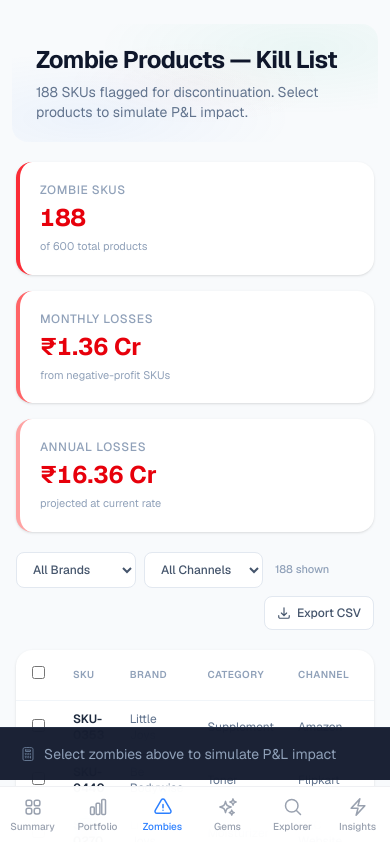
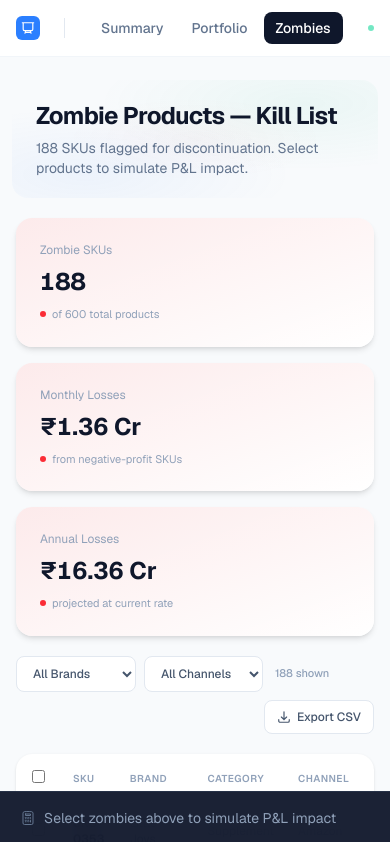
Before and after one commit to SakshamKotecha05/MarginMap, a Next.js app: page /zombies in a window 390 px wide. Shown: the top 842 px of the page. Built offline with nearby package versions, Linux system fonts and the light colour scheme.

Commit message:
Replaced the sidebar and mobile nav with top navigation bar

```diff
--- a/app/explorer/page.tsx
+++ b/app/explorer/page.tsx
@@ -78,7 +78,7 @@ export default function ExplorerPage() {
   };
 
   return (
-    <div className="px-4 py-6 lg:px-8 space-y-5 max-w-[1400px]">
+    <div className="px-4 py-6 lg:px-8 space-y-5 max-w-[1400px] mx-auto">
       {/* Header */}
       <div className="gradient-mesh rounded-2xl px-6 py-5 -mx-1">
         <h1 className="text-2xl lg:text-3xl font-bold text-slate-900 tracking-tight">Explorer</h1>
--- a/app/layout.tsx
+++ b/app/layout.tsx
@@ -1,8 +1,7 @@
 import type { Metadata } from "next";
 import { Geist, Geist_Mono } from "next/font/google";
 import "./globals.css";
-import Sidebar from "@/components/layout/Sidebar";
-import MobileNav from "@/components/layout/MobileNav";
+import Nav from "@/components/layout/Nav";
 
 const geistSans = Geist({ variable: "--font-geist-sans", subsets: ["latin"] });
 const geistMono = Geist_Mono({ variable: "--font-geist-mono", subsets: ["latin"] });
@@ -16,13 +15,10 @@ export default function RootLayout({ children }: { children: React.ReactNode })
   return (
     <html lang="en" className={`${geistSans.variable} ${geistMono.variable} h-full antialiased`}>
       <body className="min-h-full bg-gray-50">
-        <div className="flex min-h-screen">
-          <Sidebar />
-          <main className="flex-1 lg:ml-64 pb-16 lg:pb-0 min-w-0">
-            {children}
-          </main>
-        </div>
-        <MobileNav />
+        <Nav />
+        <main className="pt-14">
+          {children}
+        </main>
       </body>
     </html>
   );
--- a/app/page.tsx
+++ b/app/page.tsx
@@ -53,7 +53,7 @@ function ChartTooltip({ active, payload, label }: { active?: boolean; payload?:
 
 export default function SummaryPage() {
   return (
-    <div className="px-4 py-6 lg:px-8 space-y-6 max-w-[1400px]">
+    <div className="px-4 py-6 lg:px-8 space-y-6 max-w-[1400px] mx-auto">
       {/* Header with gradient mesh */}
       <div className="gradient-mesh rounded-2xl px-6 py-5 -mx-1">
         <h1 className="text-2xl lg:text-3xl font-bold text-slate-900 tracking-tight">Portfolio Summary</h1>
--- a/app/portfolio/page.tsx
+++ b/app/portfolio/page.tsx
@@ -64,7 +64,7 @@ export default function PortfolioPage() {
   );
 
   return (
-    <div className="px-4 py-6 lg:px-8 space-y-5 max-w-[1400px]">
+    <div className="px-4 py-6 lg:px-8 space-y-5 max-w-[1400px] mx-auto">
       {/* Header */}
       <div className="gradient-mesh rounded-2xl px-6 py-5 -mx-1">
         <h1 className="text-2xl lg:text-3xl font-bold text-slate-900 tracking-tight">Portfolio Quadrant</h1>
--- a/app/zombies/page.tsx
+++ b/app/zombies/page.tsx
@@ -58,7 +58,7 @@ export default function ZombiesPage() {
   };
 
   return (
-    <div className="px-4 py-6 lg:px-8 pb-32 space-y-5 max-w-[1400px]">
+    <div className="px-4 py-6 lg:px-8 pb-32 space-y-5 max-w-[1400px] mx-auto">
       {/* Header */}
       <div className="gradient-mesh rounded-2xl px-6 py-5 -mx-1">
         <h1 className="text-2xl lg:text-3xl font-bold text-slate-900 tracking-tight">Zombie Products — Kill List</h1>
@@ -69,20 +69,29 @@ export default function ZombiesPage() {
 
       {/* Summary stats */}
       <section className="grid grid-cols-1 sm:grid-cols-3 gap-4">
-        <div className="bg-white rounded-2xl shadow-sm p-5 border-l-4 border-l-red-500 card-hover">
-          <p className="text-xs font-medium text-slate-400 uppercase tracking-wider mb-1">Zombie SKUs</p>
-          <p className="text-2xl lg:text-3xl font-bold tabular text-red-600">{zombies.length}</p>
-          <p className="text-[11px] text-slate-400 mt-1">of 600 total products</p>
+        <div className="bg-gradient-to-br from-red-100/65 to-white rounded-2xl shadow-md p-6 card-hover">
+          <p className="text-xs text-slate-400 mb-2">Zombie SKUs</p>
+          <p className="text-2xl lg:text-3xl font-bold tabular text-slate-900">{zombies.length}</p>
+          <div className="flex items-center gap-1.5 mt-2">
+            <span className="w-1.5 h-1.5 rounded-full bg-red-500 flex-shrink-0" />
+            <p className="text-[11px] text-slate-400">of 600 total products</p>
+          </div>
         </div>
-        <div className="bg-white rounded-2xl shadow-sm p-5 border-l-4 border-l-red-400 card-hover">
-          <p className="text-xs font-medium text-slate-400 uppercase tracking-wider mb-1">Monthly Losses</p>
-          <p className="text-2xl lg:text-3xl font-bold tabular text-red-600">{formatCurrency(Math.abs(zombies.reduce((s, d) => s + Math.min(d.monthly_profit, 0), 0)))}</p>
-          <p className="text-[11px] text-slate-400 mt-1">from negative-profit SKUs</p>
+        <div className="bg-gradient-to-br from-red-100/65 to-white rounded-2xl shadow-md p-6 card-hover">
+          <p className="text-xs text-slate-400 mb-2">Monthly Losses</p>
+          <p className="text-2xl lg:text-3xl font-bold tabular text-slate-900">{formatCurrency(Math.abs(zombies.reduce((s, d) => s + Math.min(d.monthly_profit, 0), 0)))}</p>
+          <div className="flex items-center gap-1.5 mt-2">
+            <span className="w-1.5 h-1.5 rounded-full bg-red-500 flex-shrink-0" />
+            <p className="text-[11px] text-slate-400">from negative-profit SKUs</p>
+          </div>
         </div>
-        <div className="bg-white rounded-2xl shadow-sm p-5 border-l-4 border-l-red-300 card-hover">
-          <p className="text-xs font-medium text-slate-400 uppercase tracking-wider mb-1">Annual Losses</p>
-          <p className="text-2xl lg:text-3xl font-bold tabular text-red-600">{formatCurrency(Math.abs(zombies.reduce((s, d) => s + Math.min(d.monthly_profit, 0), 0)) * 12)}</p>
-          <p className="text-[11px] text-slate-400 mt-1">projected at current rate</p>
+        <div className="bg-gradient-to-br from-red-100/65 to-white rounded-2xl shadow-md p-6 card-hover">
+          <p className="text-xs text-slate-400 mb-2">Annual Losses</p>
+          <p className="text-2xl lg:text-3xl font-bold tabular text-slate-900">{formatCurrency(Math.abs(zombies.reduce((s, d) => s + Math.min(d.monthly_profit, 0), 0)) * 12)}</p>
+          <div className="flex items-center gap-1.5 mt-2">
+            <span className="w-1.5 h-1.5 rounded-full bg-red-500 flex-shrink-0" />
+            <p className="text-[11px] text-slate-400">projected at current rate</p>
+          </div>
         </div>
       </section>
 
@@ -177,7 +186,7 @@ export default function ZombiesPage() {
       </div>
 
       {/* What-If Simulator — sticky bar */}
-      <div className="fixed bottom-16 lg:bottom-0 left-0 lg:left-64 right-0 z-40">
+      <div className="fixed bottom-0 left-0 right-0 z-40">
         <div className="bg-slate-900/95 backdrop-blur-lg text-white px-5 lg:px-8 py-4 flex items-center justify-between gap-4 border-t border-slate-700/50">
           {selected.size === 0 ? (
             <div className="flex items-center gap-2">
--- /dev/null
+++ b/components/layout/Nav.tsx
@@ -0,0 +1,61 @@
+"use client";
+import Link from "next/link";
+import { usePathname } from "next/navigation";
+
+const navItems = [
+  { href: "/",          label: "Summary"     },
+  { href: "/portfolio", label: "Portfolio"   },
+  { href: "/zombies",   label: "Zombies"     },
+  { href: "/gems",      label: "Gems"        },
+  { href: "/explorer",  label: "Explorer"    },
+  { href: "/insights",  label: "Insights"    },
+];
+
+export default function Nav() {
+  const pathname = usePathname();
+
+  return (
+    <header className="fixed top-0 left-0 right-0 z-40 bg-white/95 backdrop-blur-md border-b border-slate-100">
+      <div className="max-w-[1400px] mx-auto px-4 lg:px-8 h-14 flex items-center gap-6">
+        {/* Brand */}
+        <div className="flex items-center gap-2 flex-shrink-0">
+          <div className="w-6 h-6 rounded-md bg-blue-500 flex items-center justify-center">
+            <svg className="w-3.5 h-3.5 text-white" fill="none" viewBox="0 0 24 24" strokeWidth={2} stroke="currentColor">
+              <path strokeLinecap="round" strokeLinejoin="round" d="M3.75 3v11.25A2.25 2.25 0 0 0 6 16.5h2.25M3.75 3h-1.5m1.5 0h16.5m0 0h1.5m-1.5 0v11.25A2.25 2.25 0 0 1 18 16.5h-2.25m-7.5 0h7.5m-7.5 0-1 3m8.5-3 1 3m0 0 .5 1.5m-.5-1.5h-9.5m0 0-.5 1.5" />
+            </svg>
+          </div>
+          <span className="text-sm font-bold text-slate-800 tracking-tight hidden sm:block">Portfolio Intel</span>
+        </div>
+
+        {/* Divider */}
+        <div className="h-5 w-px bg-slate-200 flex-shrink-0" />
+
+        {/* Nav links */}
+        <nav className="flex items-center gap-1 overflow-x-auto scrollbar-hide flex-1">
+          {navItems.map(({ href, label }) => {
+            const active = pathname === href;
+            return (
+              <Link
+                key={href}
+                href={href}
+                className={`flex-shrink-0 px-3 py-1.5 rounded-lg text-sm font-medium transition-all ${
+                  active
+                    ? "bg-slate-900 text-white"
+                    : "text-slate-500 hover:text-slate-800 hover:bg-slate-100"
+                }`}
+              >
+                {label}
+              </Link>
+            );
+          })}
+        </nav>
+
+        {/* Status dot */}
+        <div className="flex items-center gap-1.5 flex-shrink-0">
+          <div className="w-1.5 h-1.5 rounded-full bg-emerald-400 animate-pulse" />
+          <span className="text-[11px] text-slate-400 hidden lg:block">600 SKUs</span>
+        </div>
+      </div>
+    </header>
+  );
+}
```
Also changed, not shown: app/gems/page.tsx (+22 -13 lines), app/insights/page.tsx (+99 -57 lines).
